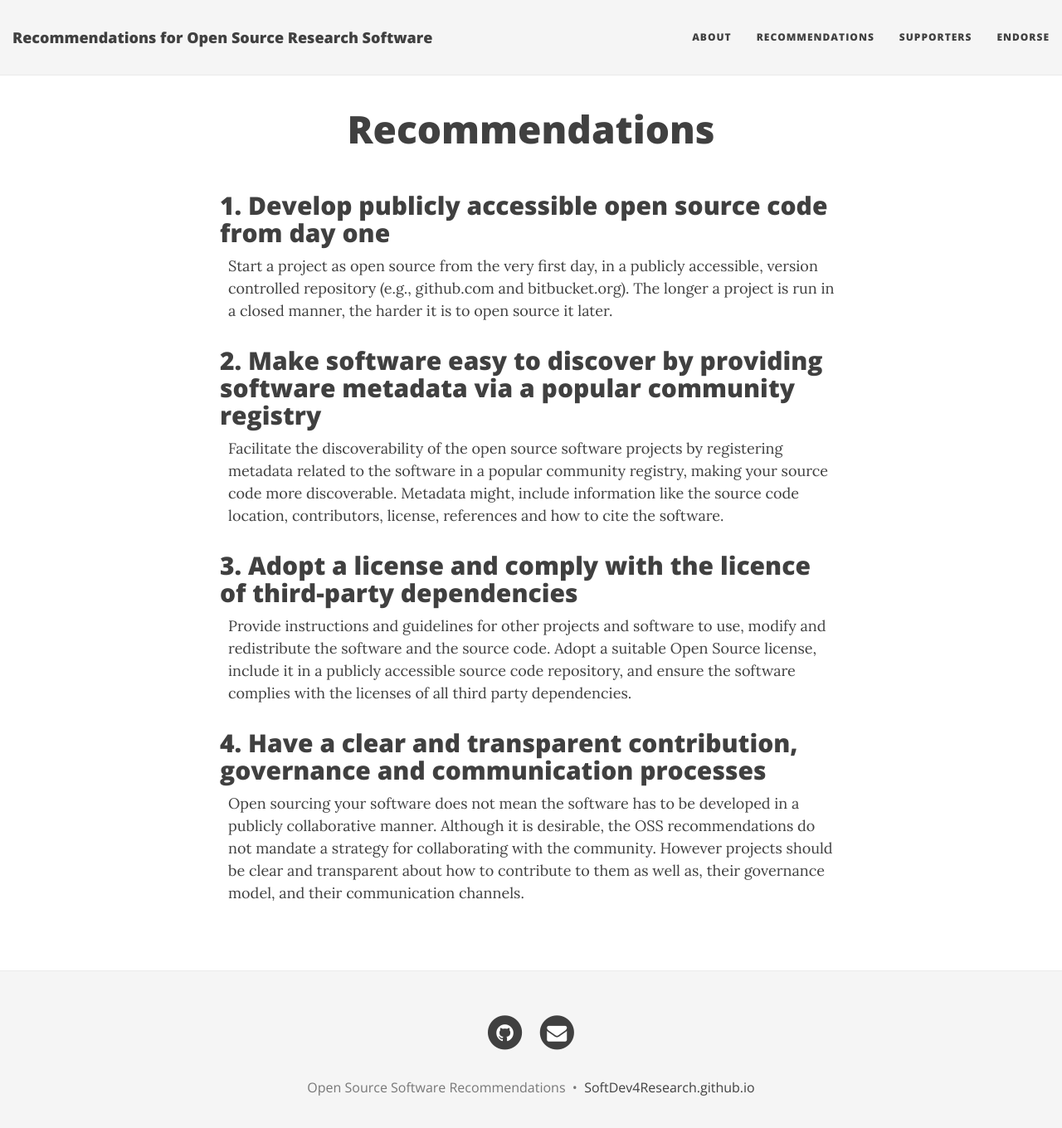
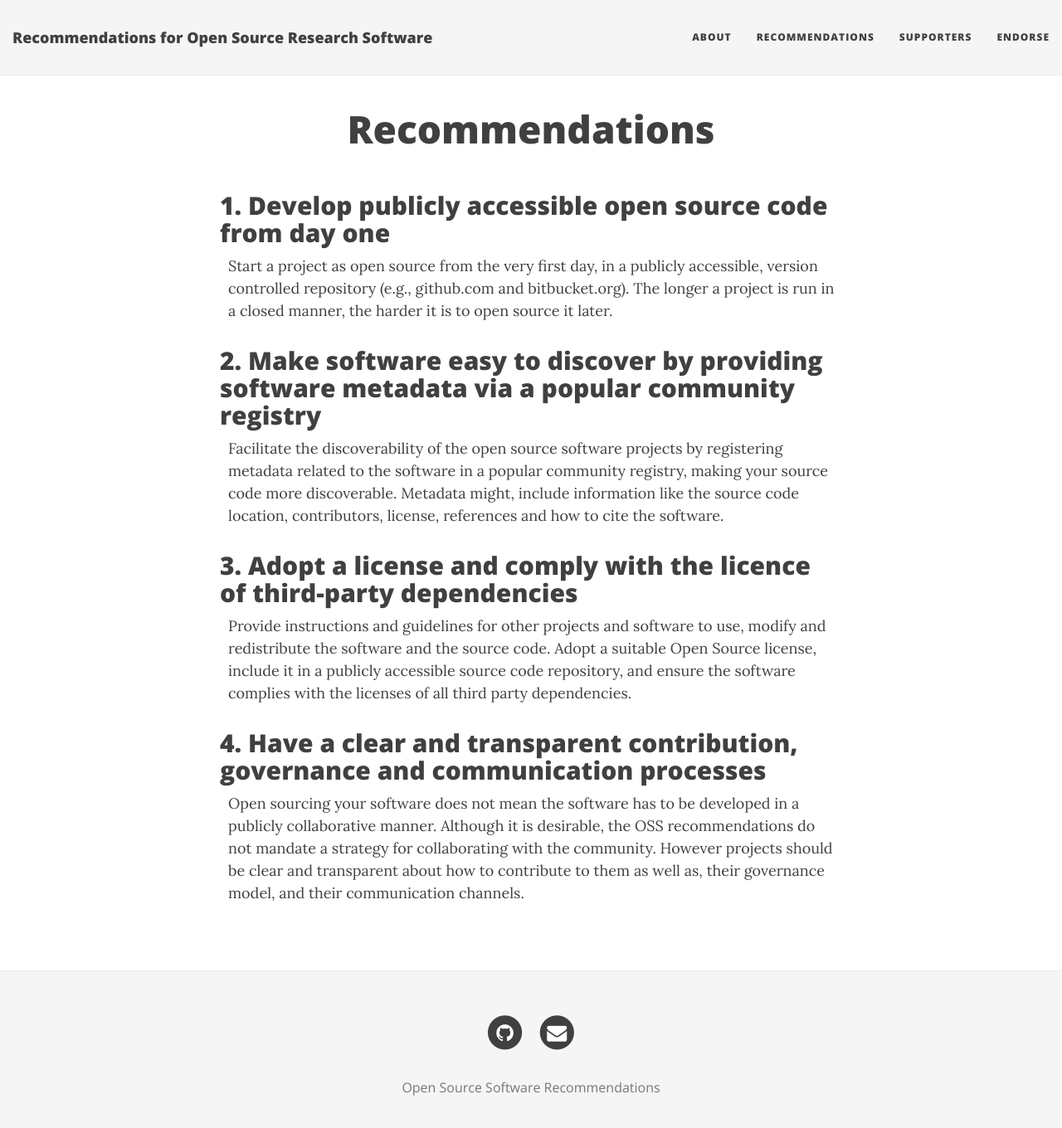
Before and after one commit to SoftDev4Research/recommendations, a Jekyll site: the page built from index.html, in a window 1280 px wide and 1373 px high. Shown: the top 1360 px of the window at 83% size. Built offline with Jekyll 4.4.1, drawn with Linux system fonts in a browser that asks for light colours; nearby versions of some CDN libraries; the list of posts is cut into pages by our own code; some of the changed lines change nothing that is shown.

Commit message:
remove link from the footer

```diff
--- a/_config.yml
+++ b/_config.yml
@@ -85,7 +85,7 @@ share-links-active:
 
 # How to display the link to the website in the footer
 # Remove this if you don't want a link in the footer
-url-pretty: "SoftDev4Research.github.io"  # eg. "deanattali.com/beautiful-jekyll"
+# url-pretty: "SoftDev4Research.github.io"  # eg. "deanattali.com/beautiful-jekyll"
 
 # --- Misc --- #
 # Fill in your Disqus shortname (NOT the userid) if you want to support Disqus comments
```
